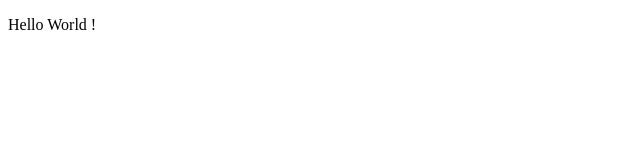
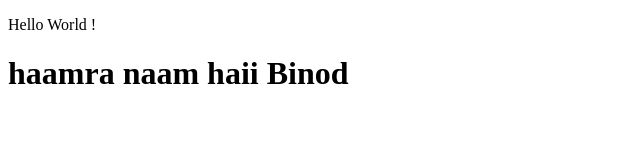
Before and after one commit to reshusingh07/Weather-API, a plain HTML site: page index.html in a window 1280 px wide. Shown: the whole page, without its empty margins (0-640 px from the left). Drawn offline with Linux system fonts and the light colour scheme.

Commit message:
learn Git

```diff
--- a/index.html
+++ b/index.html
@@ -7,5 +7,6 @@
 </head>
 <body>
     <p>Hello World !</p>
+    <h1>haamra naam haii Binod</h1>
 </body>
 </html>
--- /dev/null
+++ b/style.css
@@ -0,0 +1,8 @@
+*{
+    padding: 0;
+    margin: 0;
+}
+body{
+    background-color: #212121;
+    color: #fff;
+}
```
